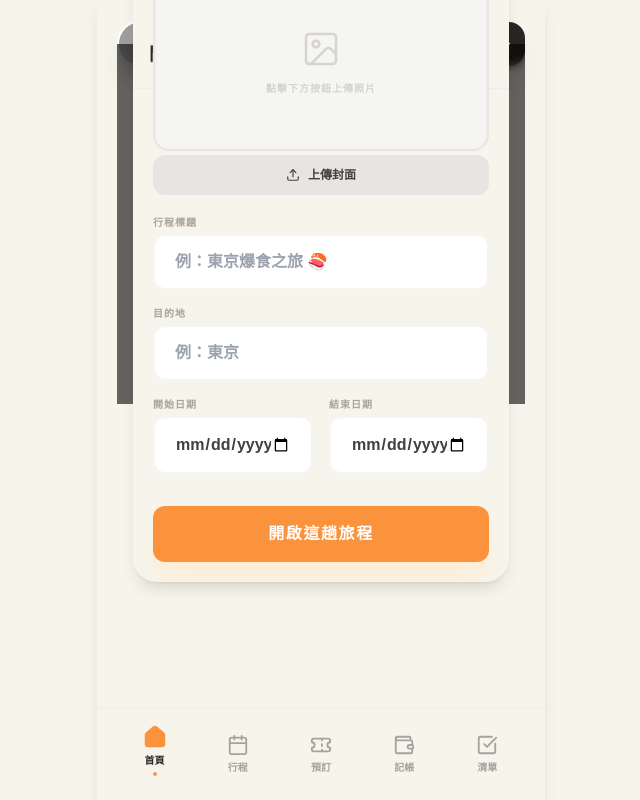
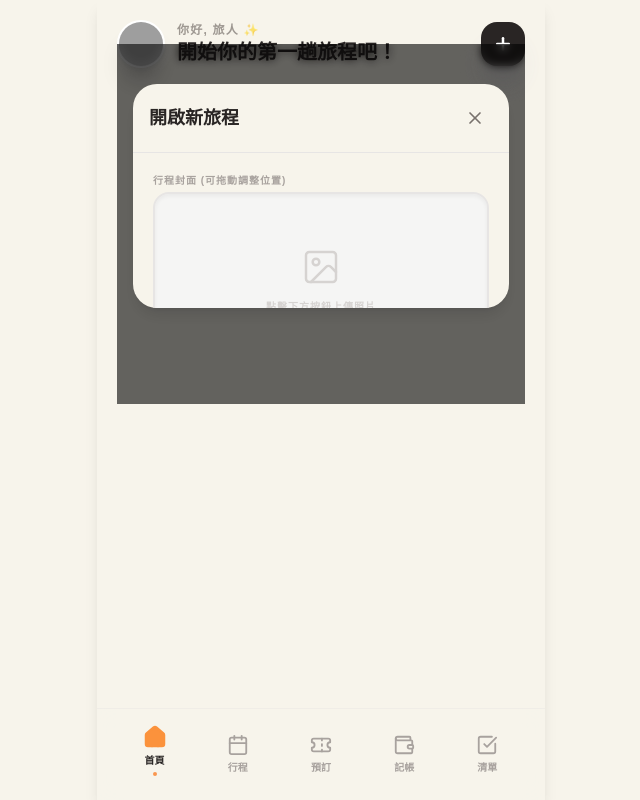
Before and after one commit to evo20537-stack/travel-log-app, a React (Vite) app: page / in a window 1280 px wide. Shown: the whole page, without its empty margins (319-959 px from the left). Built offline with nearby package versions, Linux system fonts and the light colour scheme; no server answers; the database is empty; grey boxes are pictures that could not be loaded; a web font is replaced by a local one.

Commit message:
fix: Adjust modal height to better fit the screen

```diff
--- a/src/components/ui/Modal.tsx
+++ b/src/components/ui/Modal.tsx
@@ -12,12 +12,12 @@ const Modal: React.FC<ModalProps> = ({ isOpen, onClose, title, children }) => {
   if (!isOpen) return null;
 
   return (
-    <div className="fixed inset-0 bg-black/60 backdrop-blur-sm z-50 flex justify-center items-center" onClick={onClose}>
+    <div className="fixed inset-0 bg-black/60 backdrop-blur-sm z-50 flex justify-center px-4 pt-10 pb-24" onClick={onClose}>
       <div
-        className="bg-[#F7F4EB] w-full max-w-2xl rounded-3xl shadow-lg flex flex-col max-h-[90vh] mx-4"
+        className="bg-[#F7F4EB] w-full max-w-2xl rounded-3xl shadow-lg flex flex-col overflow-hidden"
         onClick={e => e.stopPropagation()}
       >
-        <header className="flex items-center justify-between p-4 border-b border-stone-200 sticky top-0 bg-[#F7F4EB]/80 backdrop-blur-md">
+        <header className="flex items-center justify-between p-4 border-b border-stone-200 shrink-0">
           <h3 className="text-lg font-black text-stone-800">{title}</h3>
           <button onClick={onClose} className="p-2 rounded-full text-stone-500 hover:bg-stone-200">
             <X size={20} />
```
